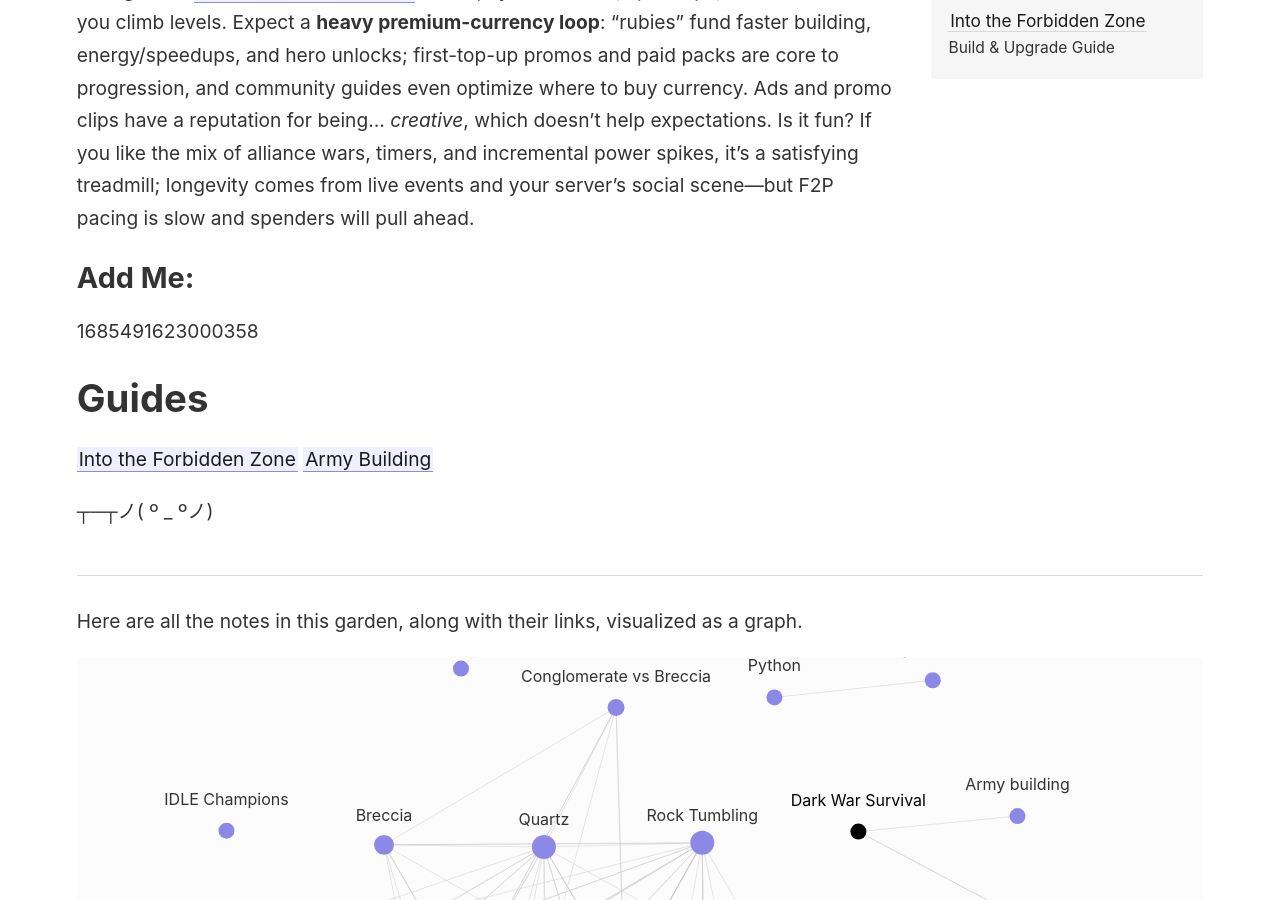
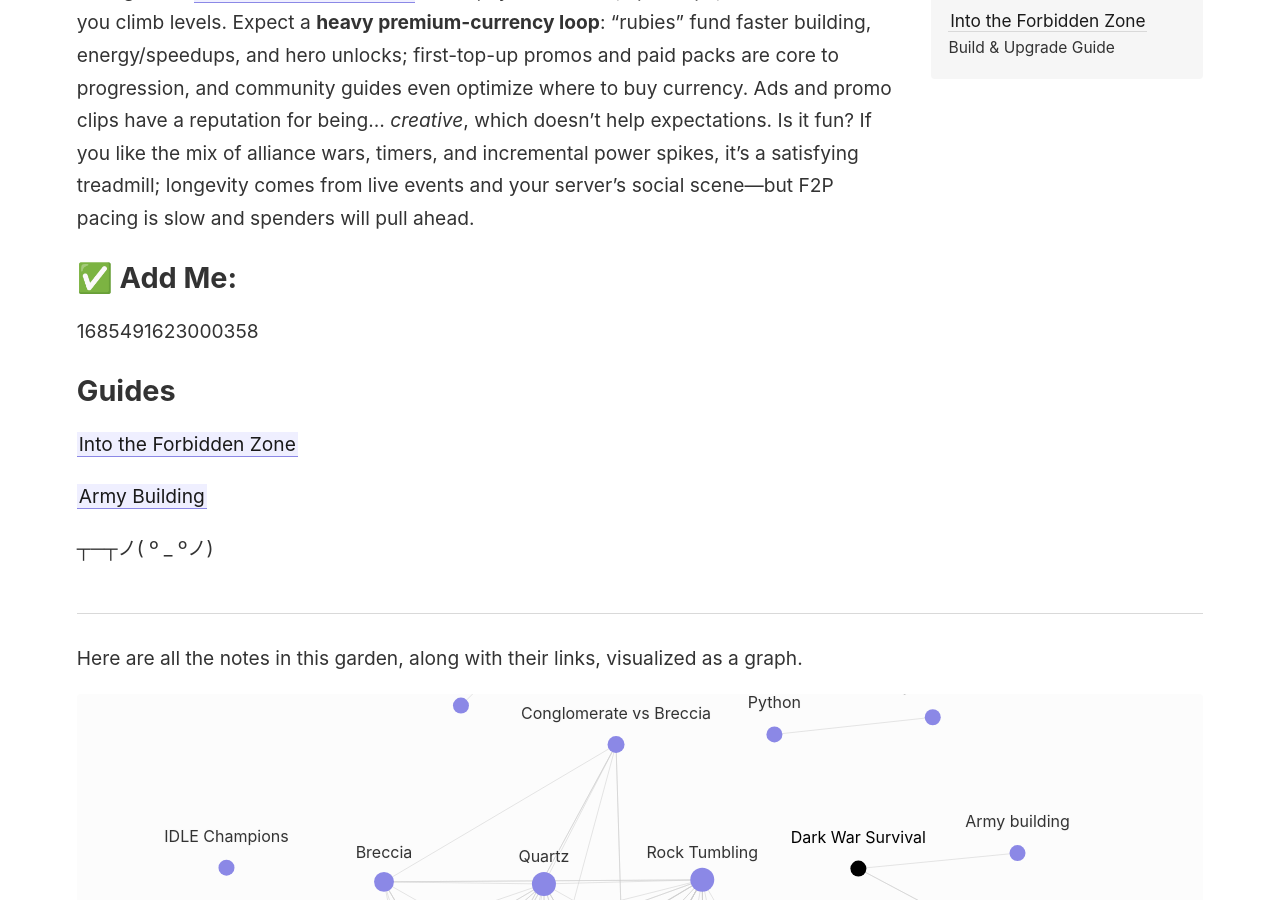
Before and after one commit to Chantal13/Spectrum-Syntax, a Jekyll site: the page built from _notes/Games/Dark War Survival/Dark War Survival.md, in a window 1280 px wide and 900 px high, scrolled down 335 px. Built offline with Jekyll 4.4.1, drawn with Linux system fonts in a browser that asks for light colours.

Commit message:
Update content

```diff
--- a/_notes/Games/Dark War Survival/Dark War Survival.md
+++ b/_notes/Games/Dark War Survival/Dark War Survival.md
@@ -4,9 +4,10 @@ layout: note
 ---
 Mobile/base-builder + hero collector with servers, alliances, timed events, and a puzzle mini-game (“[[Into the Forbidden Zone]]”) that pays out rubies, speedups, and resources as you climb levels. Expect a **heavy premium-currency loop**: “rubies” fund faster building, energy/speedups, and hero unlocks; first-top-up promos and paid packs are core to progression, and community guides even optimize where to buy currency. Ads and promo clips have a reputation for being… _creative_, which doesn’t help expectations. Is it fun? If you like the mix of alliance wars, timers, and incremental power spikes, it’s a satisfying treadmill; longevity comes from live events and your server’s social scene—but F2P pacing is slow and spenders will pull ahead.
 
-## Add Me:
+## ✅  Add Me:
 1685491623000358
 
-# Guides
+## Guides
 [[Into the Forbidden Zone]]
+
 [[Army Building]]
```
